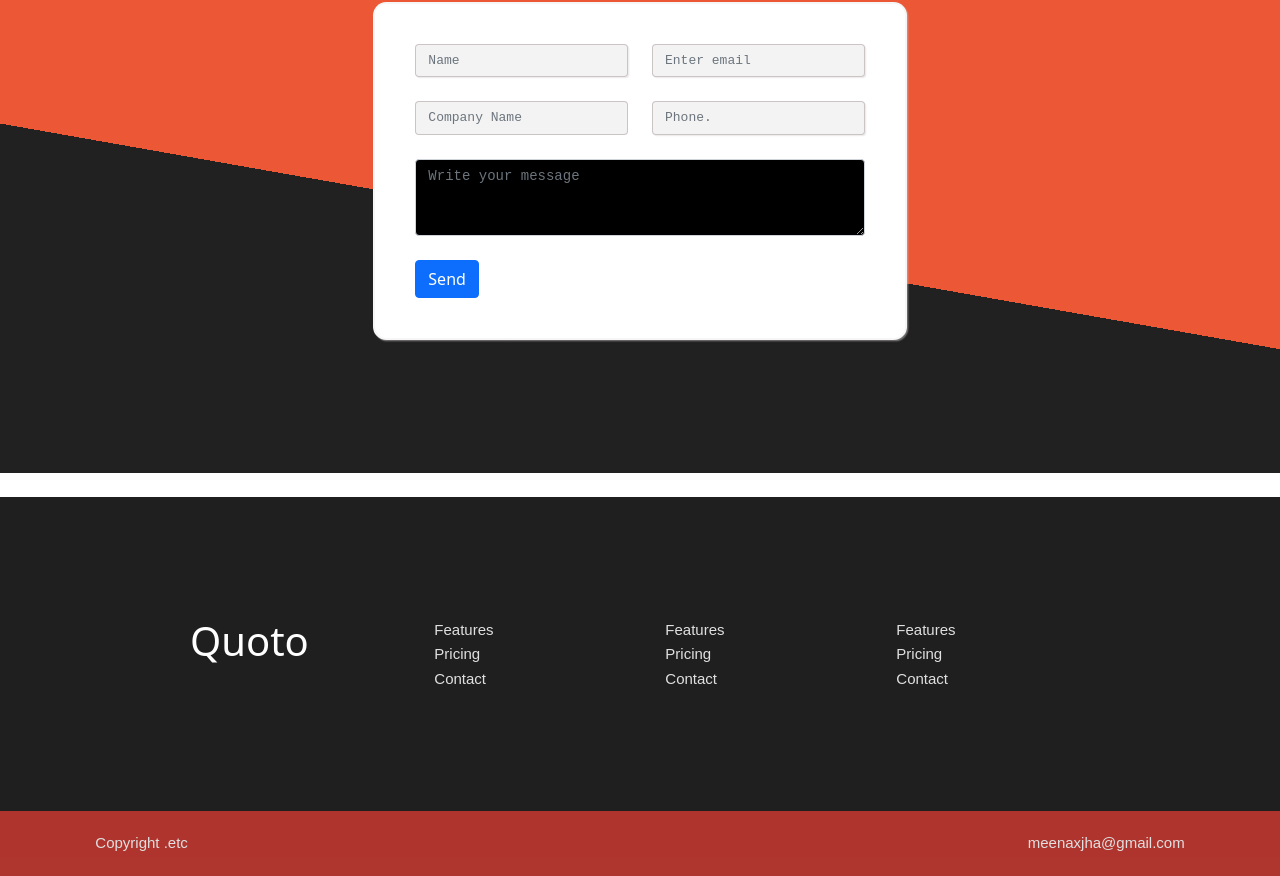
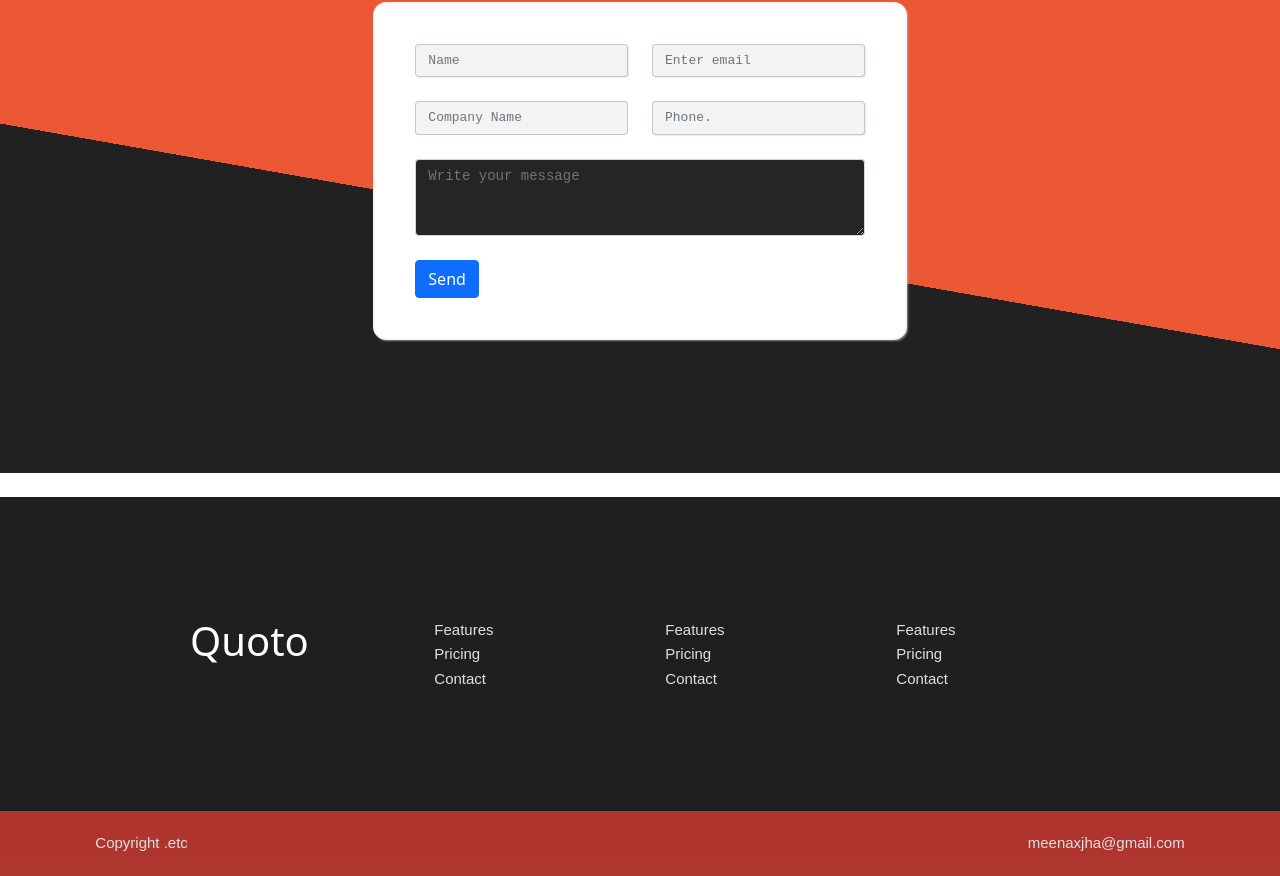
Before and after one commit to Shreya388/new-project, a React (Create React App) app: page / in a window 1280 px wide. Shown: the part 2192-3068 px from the top of the page. Built offline with nearby package versions, Linux system fonts and the light colour scheme.

Commit message:
changed css

```diff
--- a/src/components/style.css
+++ b/src/components/style.css
@@ -134,7 +134,7 @@
 }
 
 #txtArea{
-  background: #000000;
+  background: #252525;
   font-size: 14px;
   font-family: monospace;
   color:silver;
```
